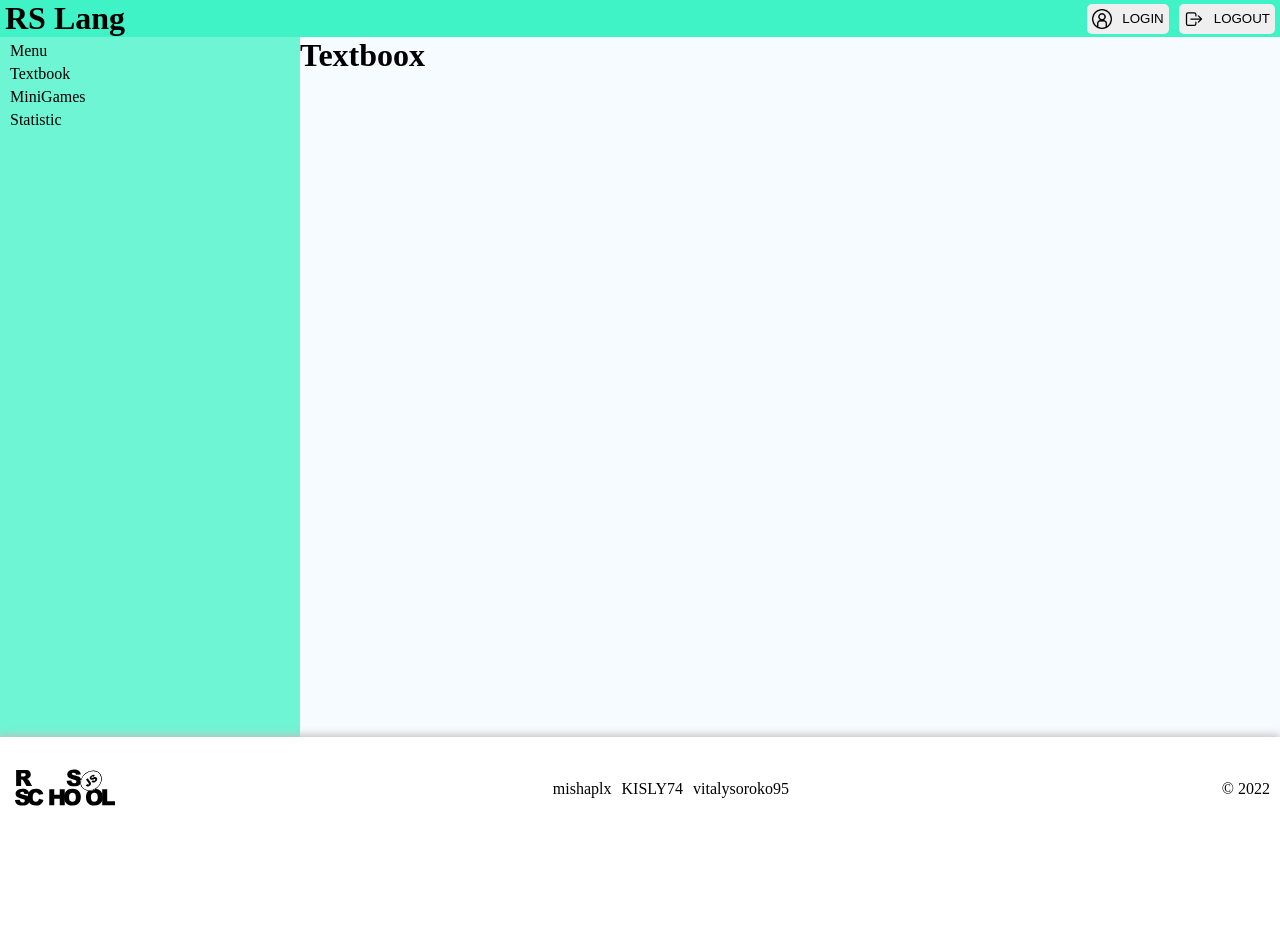
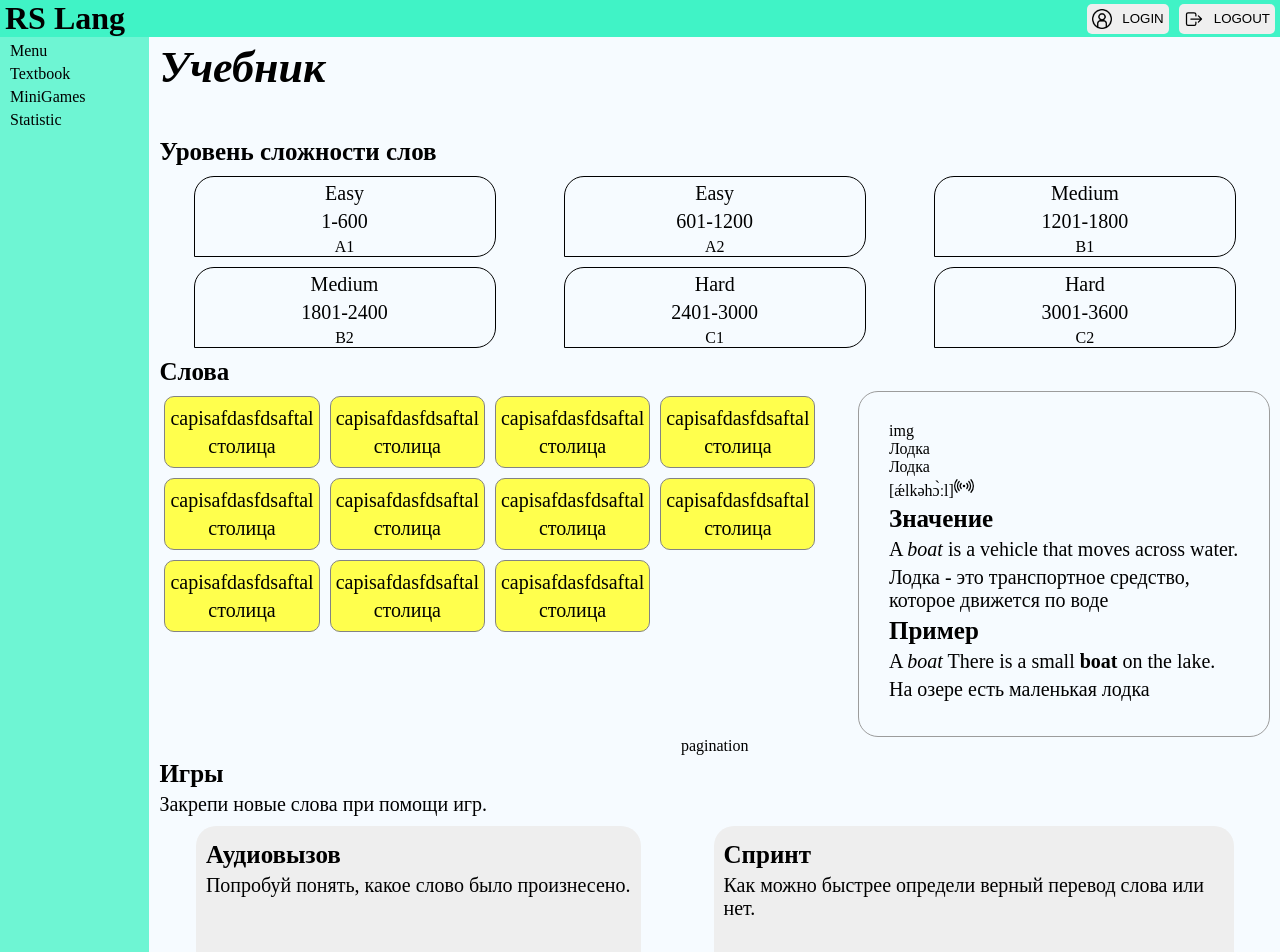
Before and after one commit to mishaplx/RS-Lang-App, a React (Create React App) app: page /textbook in a window 1280 px wide. Shown: the top 952 px of the page. Before the commit the page ends 841 px from the top, so only its background shows below. Built offline with nearby package versions, Linux system fonts and the light colour scheme; a web font is replaced by a local one.

Commit message:
feat: add component wordCard WordItem fix: Textbox

```diff
--- a/src/component/Team/Team.js
+++ b/src/component/Team/Team.js
@@ -8,7 +8,7 @@ function Team() {
     `${require(`../../assets/team/nikita.jpg`)}`
   ]
   const members = [
-    { avatar: avatars[0], FIO: 'Михаил Плехневич', description: 'инфа о тебе.....', githubLink: 'https://github.com/mishaplx', githubName: 'mishaplx' },
+    { avatar: avatars[0], FIO: 'Михаил Плехневич', description: '24 года, изучаю JS 6 месяцев Разработал:........ Навыки: JavaScript, TypeScript, GIT, Webpack, SASS/SCSS, NodeJs(основы), React(основы) ', githubLink: 'https://github.com/mishaplx', githubName: 'mishaplx' },
     { avatar: avatars[1], FIO: 'Виталий Сорока', description: 'инфа о тебе.....', githubLink: 'https://github.com/vitalysoroko95', githubName: 'vitalysoroko95' },
     { avatar: avatars[2], FIO: 'Никита Кислый', description: `20 лет, студент 3-го курса, БарГу, по специальности "Информационные системы и технологии". Навыки: JavaScript, TypeScript, GIT, Webpack, SASS/SCSS, NodeJs(основы), React(основы)`, githubLink: 'https://github.com/KISLY74', githubName: 'KISLY74' }
   ]
--- /dev/null
+++ b/src/component/Textbook/Textbook.css
@@ -0,0 +1,64 @@
+
+.textbook{
+  padding: 5px 10px;
+  margin:  0 auto;
+}
+.word__level{
+  display:flex;
+  flex-wrap: wrap;
+  justify-content:space-around;
+}
+.word__flex{
+  display: flex;
+  justify-content: space-between;
+}
+.word__block-flex{
+  display: flex;
+  flex-wrap: wrap;
+  justify-content: flex-start;
+}
+.level{
+  margin: 5px 0px;
+  width:300px;
+  text-align: center;
+  border-top-left-radius: 20px;
+  border-bottom-right-radius: 20px;
+  border-top-right-radius: 20px;
+  border: 1px solid #000;
+  cursor: pointer;
+}
+.a1:hover, .a2:hover{
+  background-color: rgb(110, 245, 211);
+  transition: .5s;
+}
+.b1:hover, .b2:hover{
+  background-color: rgb(110, 153, 245);
+  transition: .5s;
+}
+.c1:hover, .c2:hover{
+  background-color: rgb(245, 110, 110);
+  transition: .5s;
+}
+.pagination{
+  text-align: center;
+}
+.game__flex{
+  display: flex;
+  flex-wrap: wrap;
+  justify-content: space-around;
+}
+.game__subtitle{
+margin-bottom: 10px;
+}
+.audioCall-game, .sprint-game{
+  padding: 10px;
+  border-radius: 20px;
+  background-color: rgb(238, 238, 238);
+  min-width: 400px;
+  max-width: 500px;
+  height: 300px;
+}
+.audioCall-game:hover, .sprint-game:hover{
+  background-color: rgb(178, 250, 226);
+  border-bottom: 1px solid black;
+}
--- a/src/component/Textbook/Textbook.js
+++ b/src/component/Textbook/Textbook.js
@@ -1,9 +1,95 @@
-function Textboox() {
-    return (
-      <main className="main">
-        <h1>Textboox</h1>
-      </main>
-    );
-  }
+import "./Textbook.css";
+import WordCard from "./WordCard/WordCard";
+import WordItem from "./WordItem/WordItem";
+function Textbook() {
+  return (
+    <div className="textbook">
+      <h2>Учебник</h2>
+      <h3>Уровень сложности слов</h3>
+      <div className="word__level">
+        <div className="level a1">
+          <div className="description__level">
+            <p>Easy</p>
+            <p className="number__word">1-600</p>
+          </div>
+          <div className="level__word">A1</div>
+        </div>
+        <div className="level a2">
+          <div className="description__level">
+            <p>Easy</p>
+            <p className="number__word">601-1200</p>
+          </div>
+          <div className="level__word">A2</div>
+        </div>
+        <div className="level b1">
+          <div className="description__level">
+            <p>Medium</p>
+            <p className="number__word">1201-1800</p>
+          </div>
+          <div className="level__word">B1</div>
+        </div>
+        <div className="level b2">
+          <div className="description__level">
+            <p>Medium</p>
+            <p className="number__word">1801-2400</p>
+          </div>
+          <div className="level__word">B2</div>
+        </div>
+        <div className="level c1">
+          <div className="description__level">
+            <p>Hard</p>
+            <p className="number__word">2401-3000</p>
+          </div>
+          <div className="level__word">C1</div>
+        </div>
+        <div className="level c2">
+          <div className="description__level">
+            <p>Hard</p>
+            <p className="number__word">3001-3600</p>
+          </div>
+          <div className="level__word">C2</div>
+        </div>
+      </div>
+      <div className="word">
+        <h3 className="word__title">Слова</h3>
+        <div className="word__flex">
+          <div className="word__block">
+            <div className="word__block-flex">
+              <WordItem />
+              <WordItem />
+              <WordItem />
+              <WordItem />
+              <WordItem />
+              <WordItem />
+              <WordItem />
+              <WordItem />
+              <WordItem />
+              <WordItem />
+              <WordItem />
+            </div>
+          </div>
+          <div className="word__description">
+            <WordCard />
+          </div>
+        </div>
+      </div>
+      <div className="pagination">pagination</div>
+      <div className="game">
+        <h3 className="game__title">Игры</h3>
+        <p className="game__subtitle">Закрепи новые слова при помощи игр.</p>
+        <div className="game__flex">
+          <div className="audioCall-game">
+            <h3>Аудиовызов</h3>
+            <p>Попробуй понять, какое слово было произнесено.</p>
+          </div>
+          <div className="sprint-game">
+            <h3>Спринт</h3>
+            <p>Как можно быстрее определи верный перевод слова или нет.</p>
+          </div>
+        </div>
+      </div>
+    </div>
+  );
+}
 
-  export default Textboox;
+export default Textbook;
--- /dev/null
+++ b/src/component/Textbook/WordCard/WordCard.css
@@ -0,0 +1,14 @@
+.word__card{
+  border-radius: 20px;
+  border: 1px solid rgb(156, 156, 156);
+  padding: 30px;
+  width: 350px;
+}
+h3{
+  font-size: 25px;
+  margin: 5px 0px;
+}
+p{
+  margin: 5px 0px;
+  font-size: 20px;
+}
--- /dev/null
+++ b/src/component/Textbook/WordCard/WordCard.js
@@ -0,0 +1,23 @@
+
+import './WordCard.css';
+import audioSvg from '../../../assets/audioSvg.svg'
+function WordCard() {
+  return (
+    <div className="word__card">
+      <div className='word__card-img'>img</div>
+      <div className='word__card-word'>Лодка </div>
+      <div className='word__card-word-translate'>Лодка</div>
+      <span className='word__card-transcription'>[ǽlkəhɔ̀ːl]</span>
+      <span className='word__card-audio'><img src={audioSvg} alt= "audio" width="20px"/></span>
+      <h3 className='word__card-textMeaning-title'>Значение</h3>
+      <p className='word__card-textMeaning'>A <i>boat</i> is a vehicle that moves across water.</p>
+      <p className='word__card-textMeaning-translate'>Лодка - это транспортное средство, которое движется по воде</p>
+      <h3 className='word__card-textMeaning-title'>Пример</h3>
+      <p className='word__card-textExample'>A <i>boat</i> There is a small <b>boat</b> on the lake.</p>
+      <p className='word__card-textExample-translate'>На озере есть маленькая лодка</p>
+
+    </div>
+  );
+}
+
+export default WordCard;
--- /dev/null
+++ b/src/component/Textbook/WordItem/WordItem.css
@@ -0,0 +1,16 @@
+.word-item{
+  border: 1px solid rgb(131, 131, 131);
+  background-color: #ffff4d;
+  min-width: 100px;
+  height: 60px;
+
+  font-size: 20px;
+  border-radius: 10px;
+  text-align: center;
+  flex-wrap: wrap;
+  padding: 5px;
+  margin: 5px;
+}
+.word-item:hover{
+  box-shadow: 2px -1px 5px #8f8f8f;
+}
--- /dev/null
+++ b/src/component/Textbook/WordItem/WordItem.js
@@ -0,0 +1,12 @@
+
+import './WordItem.css';
+function WordItem() {
+  return (
+    <div className="word-item">
+     <p className='word-english'>capisafdasfdsaftal</p>
+     <p className='word-english'>столица</p>
+    </div>
+  );
+}
+
+export default WordItem;
--- a/src/index.css
+++ b/src/index.css
@@ -12,7 +12,7 @@ body{
   font-family: Neucha;
 }
 ::-webkit-scrollbar {
-  width: 15px; /* ширина для вертикального скролла */
+  width: 10px; /* ширина для вертикального скролла */
   height: 8px; /* высота для горизонтального скролла */
   background-color: #d8d8d8;
 }
```
Also changed, not shown: src/assets/audioSvg.svg (added).
